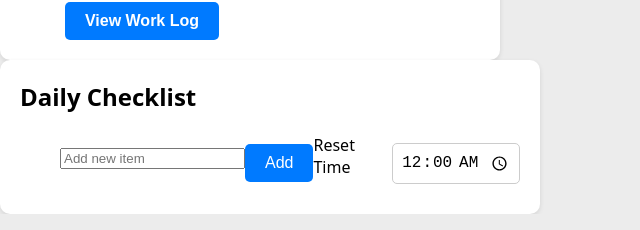
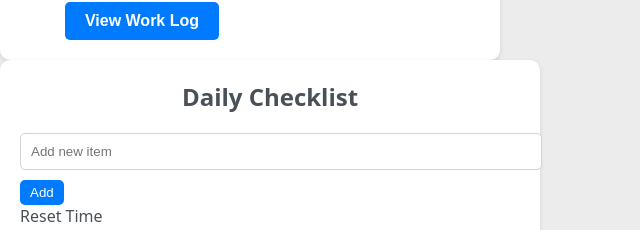
Before and after one commit to JustinMacGregor/Temple, a React (Create React App) app: page / in a window 1280 px wide. Shown: the part 715-945 px from the top of the page, without its empty margins (0-640 px from the left). Built offline with nearby package versions, Linux system fonts and the light colour scheme.

Commit message:
Fixed how the daily checklist items looked

```diff
--- a/src/components/DailyChecklist/DailyChecklist.css
+++ b/src/components/DailyChecklist/DailyChecklist.css
@@ -7,70 +7,91 @@
     width: 500px;
 }
 
-.daily-checklist h1 {
-    font-size: 24px;
-    font-weight: bold;
+.daily-checklist__title {
+    text-align: center;
+    color: #495057;
     margin-bottom: 20px;
 }
 
-.daily-checklist > div {
+.daily-checklist__items {
+    list-style-type: none;
+    padding: 0;
+    margin: 0 0 20px 0;
+}
+
+.daily-checklist__item {
     display: flex;
     align-items: center;
+    justify-content: space-between;
+    background-color: #ffffff;
+    padding: 10px;
+    border-radius: 10px;
     margin-bottom: 10px;
+    box-shadow: 0 1px 3px 0 rgba(0,0,0,0.1);
 }
 
-.daily-checklist input[type="checkbox"] {
-    appearance: none;
-    -webkit-appearance: none;
-    width: 20px;
-    height: 20px;
-    border: 2px solid #ccc;
+.daily-checklist__up-button,
+.daily-checklist__down-button,
+.daily-checklist__delete-button,
+.daily-checklist__button {
+    background-color: #007bff;
+    color: #ffffff;
+    border: none;
+    padding: 5px 10px;
     border-radius: 5px;
-    margin-right: 10px;
-    outline: none;
-    transition: background-color 0.3s ease;
+    cursor: pointer;
 }
 
-.daily-checklist input[type="checkbox"]:checked {
-    background-color: #007AFF;
-    border-color: #007AFF;
+.daily-checklist__up-button:disabled,
+.daily-checklist__down-button:disabled {
+    background-color: #6c757d;
 }
 
-.daily-checklist input[type="checkbox"] + label {
-    font-size: 16px;
+.daily-checklist__checkbox {
+    appearance: none;
+    background-color: #ffffff;
+    border: 1px solid #ced4da;
+    padding: 10px;
+    border-radius: 10px;
+    display: inline-block;
+    position: relative;
+    cursor: pointer;
 }
 
-.daily-checklist input[type="checkbox"] + label:hover {
-    text-decoration: underline;
+.daily-checklist__checkbox:checked {
+    background-color: #007bff;
+    border-color: #007bff;
 }
 
-.daily-checklist input[type="time"] {
-    appearance: none;
-    -webkit-appearance: none;
-    padding: 8px;
-    border: 1px solid #ccc;
-    border-radius: 5px;
-    outline: none;
-    font-size: 16px;
-    margin-top: 10px;
+.daily-checklist__checkbox:checked:after {
+    content: '';
+    width: 10px;
+    height: 10px;
+    border-radius: 50%;
+    position: absolute;
+    top: 50%;
+    left: 50%;
+    background-color: #ffffff;
+    transform: translate(-50%, -50%);
 }
 
-.daily-checklist button {
-    background-color: #007AFF;
-    color: #fff;
-    border: none;
-    border-radius: 5px;
-    padding: 10px 20px;
-    font-size: 16px;
-    cursor: pointer;
-    margin-top: 10px;
+.daily-checklist__label {
+    flex-grow: 1;
+    margin: 0 10px;
+    color: #495057;
 }
 
-.daily-checklist button:hover {
-    background-color: #0062CC;
+.daily-checklist__input,
+.daily-checklist__reset-input {
+    width: 100%;
+    padding: 10px;
+    margin-bottom: 10px;
+    border-radius: 5px;
+    border: 1px solid #ced4da;
 }
 
-.daily-checklist label {
-    font-size: 16px;
+.daily-checklist__reset-label {
+    display: block;
     margin-bottom: 5px;
+    color: #495057;
 }
--- a/src/components/DailyChecklist/DailyChecklist.js
+++ b/src/components/DailyChecklist/DailyChecklist.js
@@ -6,6 +6,13 @@ const DailyChecklist = () => {
     const [checklist, setChecklist] = useState([]);
     const [resetTime, setResetTime] = useState('00:00');
     const [item, setItem] = useState('');
+
+    const moveItem = (index, direction) => {
+        const newChecklist = [...checklist];
+        const [item] = newChecklist.splice(index, 1);
+        newChecklist.splice(index + direction, 0, item);
+        setChecklist(newChecklist);
+    };
 
     // Load checklist from localStorage on component mount
     useEffect(() => {
@@ -73,20 +80,25 @@ const DailyChecklist = () => {
         <div className="daily-checklist">
             <h1 className="daily-checklist__title">Daily Checklist</h1>
             <div className="no-drag">
-                <DragDropContext onDragEnd={handleOnDragEnd}>
-                    <Droppable droppableId="checklist" isDropDisabled={false}>
-                        {(provided) => (
-                            <ul className="daily-checklist__items" ref={provided.innerRef} {...provided.droppableProps}>
+                <ul className="daily-checklist__items">
                     {checklist.map(({ text, checked }, index) => (
                         text !== undefined && checked !== undefined ? (
-                                        <Draggable key={`item-${index}`} draggableId={`item-${index}`} index={index}>
-                                            {(provided) => (
-                                                <li
-                                                    {...provided.draggableProps}
-                                                    {...provided.dragHandleProps}
-                                                    ref={provided.innerRef}
+                            <li key={`item-${index}`}>
+                                <div className="daily-checklist__item">
+                                    <button
+                                        className="daily-checklist__up-button"
+                                        disabled={index === 0}
+                                        onClick={() => moveItem(index, -1)}
                                     >
-                                                    <div className="daily-checklist__item">
+                                        ↑
+                                    </button>
+                                    <button
+                                        className="daily-checklist__down-button"
+                                        disabled={index === checklist.length - 1}
+                                        onClick={() => moveItem(index, 1)}
+                                    >
+                                        ↓
+                                    </button>
                                     <input
                                         className="daily-checklist__checkbox"
                                         type="checkbox"
@@ -102,15 +114,9 @@ const DailyChecklist = () => {
                                     </button>
                                 </div>
                             </li>
-                                            )}
-                                        </Draggable>
                         ) : null
                     ))}
-                                {provided.placeholder}
                 </ul>
-                        )}
-                    </Droppable>
-                </DragDropContext>
                 <input
                     className="daily-checklist__input"
                     value={item}
--- a/src/components/PomodoroTimer/PomodoroTimer.js
+++ b/src/components/PomodoroTimer/PomodoroTimer.js
@@ -95,6 +95,7 @@ const PomodoroTimer = () => {
         const seconds = timeInSeconds % 60;
 
         let formattedTime = "";
+        console.log(localStorage)
 
         if (hours > 0) {
             formattedTime += `${hours}h ${minutes}m `;
```
Lines whose indentation alone changed are shown as unchanged.
